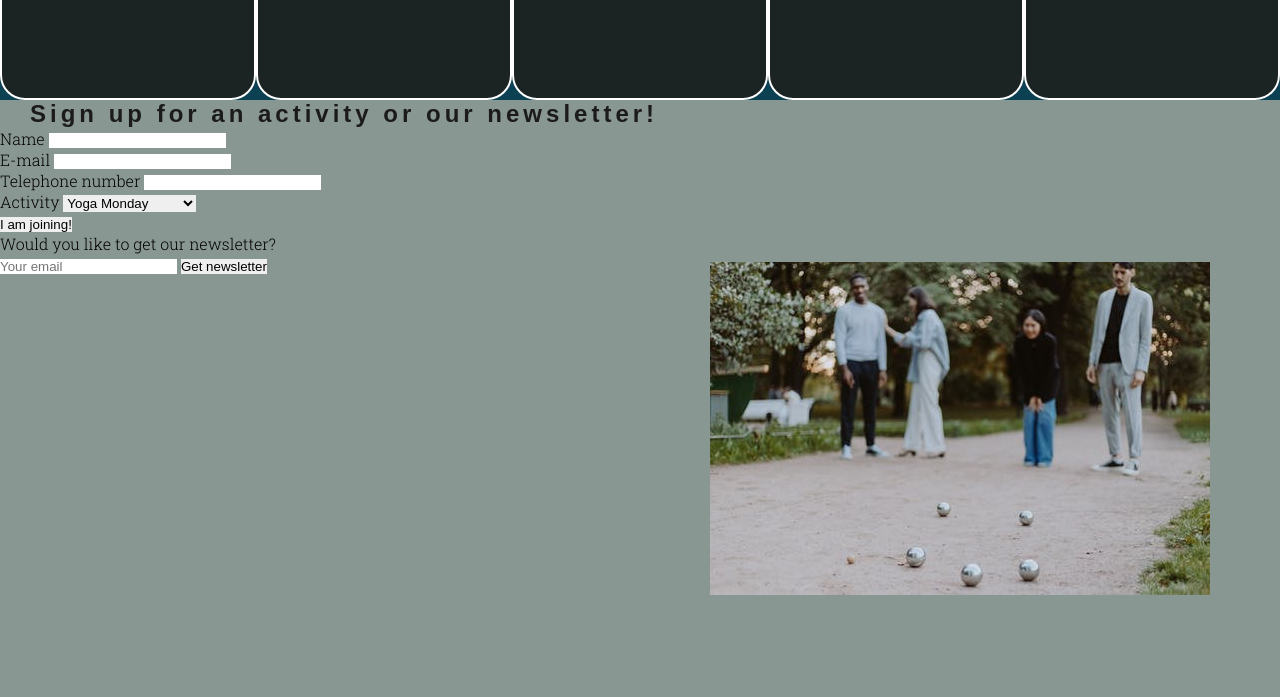
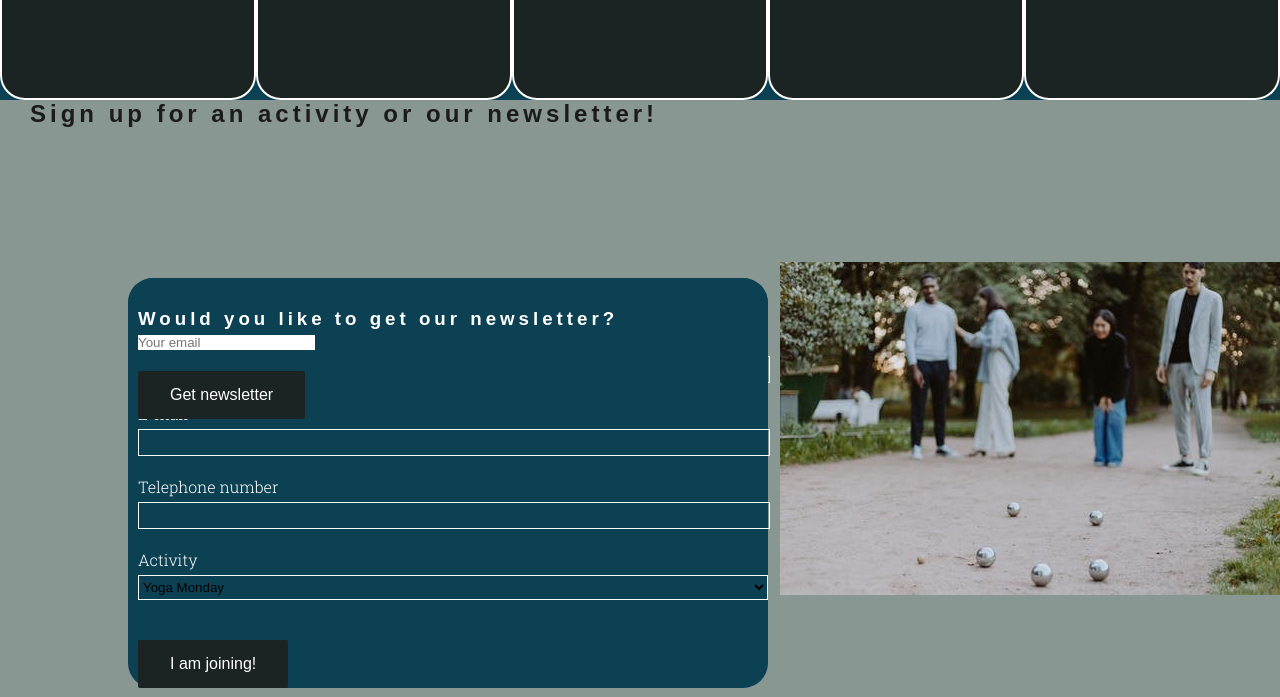
Before and after one commit to AnneKammenhed/togetherinlund, a plain HTML site: page index.html in a window 1280 px wide. Shown: the part 800-1497 px from the top of the page. Drawn offline with Linux system fonts and the light colour scheme.

Commit message:
add style to form

```diff
--- a/assets/css/style.css
+++ b/assets/css/style.css
@@ -129,7 +129,47 @@ h1, h2, h3 {
     height: 600px;
     width: 50%;
     float: right;
-    background: url('../images/pexels-photo-10071077.jpeg') no-repeat center center;
+    background: url('../images/pexels-photo-10071077.jpeg') no-repeat center right;
+}
+
+.signup-form {
+    margin: 150px 10% 0 0;
+    color: #fff;
+    background-color: #0C4153;
+
+    width: 50%;
+    height: auto;
+
+    position: absolute;
+    left: 10%;
+    padding: 30px 0 0 10px;
+    box-sizing: border-box;
+    border-radius: 25px;
+}
+
+.text-input {
+    background: transparent;
+    color: fafafa;
+    width: 100%;
+    height: 25px;
+    margin: 5px 0 20px 0;
+    border: 1px solid #fafafa;
+    border-radius: 2 px;
+}
+.join-button {
+    margin-top: 20px;
+    border-radius: 2px;
+    padding: 15px 32px 15px 32px;
+    text-align: center;
+    font-size: 100%;
+    background-color: #1b2423;
+    color: white;
+    display: block;
+}
+
+.join-button:hover {
+    background-color: white;
+    color: black
 }
 
 /* organization section */
--- a/index.html
+++ b/index.html
@@ -73,7 +73,6 @@
             <h3><a href="#form">Sign up</a></h3>
         </div>
         <div>
-            <a href="https://youtu.be/-yFeZekJxZ8" id="jazz"></a>
             <h2>Coffee <i class="fa-solid fa-mug-saucer"></i></h2>
             <h3>Sunday</h3>
             <h3>15:00</h3>
@@ -85,22 +84,24 @@
     <section id="form">
         <h2 id="form-heading">Sign up for an activity or our newsletter!</h2>
         <div id="form-img"></div>
-        <form method="POST" action="https://formdump.codeinstitute.net/" id="signup-form">
+
+        <form method="POST" action="https://formdump.codeinstitute.net/" class="signup-form">
+            <h3>Sign upp now!</h3>
             <div>
                 <label for="name">Name</label>
-                <input id="name" type="text" required name="name">
+                <input id="name" type="text" required name="name" class="text-input">
             </div>
             <div>
                 <label for="email">E-mail</label>
-                <input id="email" type="email" required name="email_address">
+                <input id="email" type="email" required name="email_address" class="text-input">
             </div>
             <div>
                 <label for="phone">Telephone number</label>
-                <input id="phone" type="text" required name="phone">
+                <input id="phone" type="text" required name="phone" class="text-input">
             </div>
             <div>
                 <label for="activity">Activity</label>
-                <select name="activity" id="activity">
+                <select name="activity" id="activity" class="text-input">
                     <option value="yoga-monday">Yoga Monday</option>
                     <option value="yoga-monday">Coffee Wednesday</option>
                     <option value="yoga-monday">Boule Thursday</option>
@@ -109,14 +110,14 @@
                 </select>
             </div>
             <div>
-                <input type="submit" value="I am joining!">
+                <input type="submit" value="I am joining!" class="join-button">
             </div>
         </form>
-        <form action="https://formdump.codeinstitute.net/" method="post" id="newsletter-form">
+        <form class="signup-form" action="https://formdump.codeinstitute.net/" method="post" id="newsletter-form">
             <div>
-                <p>Would you like to get our newsletter?</p>
+                <h3>Would you like to get our newsletter?</h3>
                 <input id="email-newsletter" type="email" required name="email_address" placeholder="Your email">
-                <input type="submit" value="Get newsletter">
+                <input type="submit" value="Get newsletter" class="join-button">
             </div>
         </form>
     </section>
```
